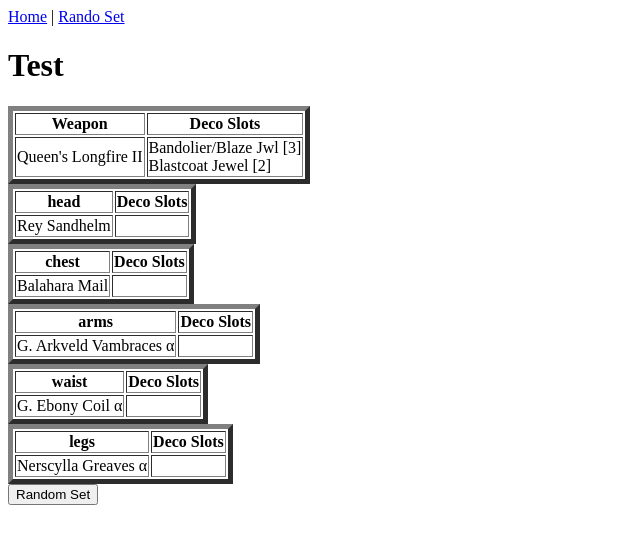
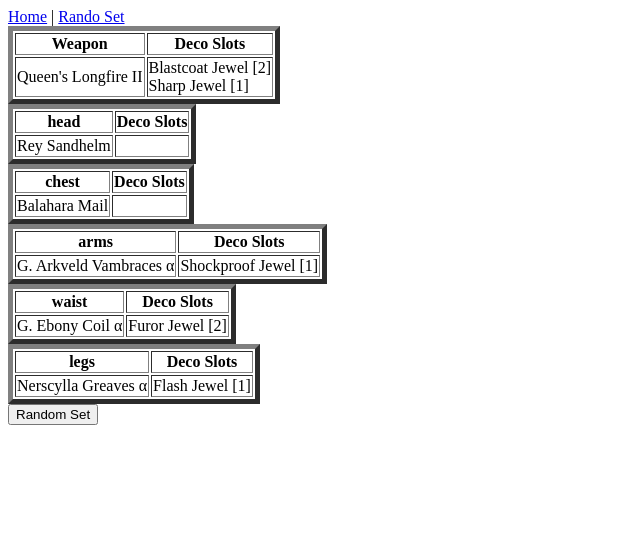
Before and after one commit to JuanReyna1/RandoSetHunter, a React (Vite) app: page /RandoSet in a window 1280 px wide. Shown: the top 544 px of the page, without its empty margins (0-640 px from the left). Built offline with nearby package versions, Linux system fonts and the light colour scheme.

Commit message:
Fixed a bug: Jewel pulled from same level array
The jewel level was determined from the slot level, instead of randomly choosing a jewel level 1-3, using the slot level as the max for the RNG

```diff
--- a/src/data/index.js
+++ b/src/data/index.js
@@ -57,8 +57,10 @@ const sortedDecos = {
     armor : sortedArmorDecos
 }
 
+
 export function randomDeco(type, level){
-    const chosenDecos = sortedDecos[type][level]
+    const trueLevel = Math.floor(Math.random() * level) + 1
+    const chosenDecos = sortedDecos[type][trueLevel]
     const length = chosenDecos.length
     const randomNum = Math.floor(Math.random() * length)
     return chosenDecos[randomNum]
--- a/src/data/weapons/index.js
+++ b/src/data/weapons/index.js
@@ -49,19 +49,25 @@ function transformWeapons(rawData) {
     }))
 }
 
-export function extractNamesByType(typeIn){
+function extractNamesByType(typeIn){
   return [...new Set(rawWeapons[typeIn].map(weapon => weapon.names.en))]
 }
 
 // Seperated types
-export const weaponData = Object.fromEntries(
+const weaponData = Object.fromEntries(
   Object.entries(rawWeapons).map(([type, data]) => [
     type,
     transformWeapons(data)
   ])
 )
 
-export const allWeapons = Object.values(weaponData)
+const allWeapons = Object.values(weaponData)
+
+const artianNames = "Angelbein, Chrono Gear, Tiltkreise, Varianza, Argenesis, Moteurvankel, Greifen, Omiltika, Diprielcha, Skyscraper, Animilater, Dimensius, Mundus Altus, Verdoloto, Ostrak Oblivion, Eternal Cusp, Promised Abyss, Wicked Regnum, Headsman's Hamus, Auguring Omen, Limbo Llor, Calamitous Angel, Trembling Hels, Aether Pike, Bound Admonition, Bethorned Agony, Onyx Choros, Kyrie Verd"
+
+export function isArtian(name){
+  return artianNames.includes(name) || name.includes('Artian')
+}
 
 export function randomWeapon(){
   const type = Math.floor(Math.random() * allWeapons.length)
--- a/src/pages/RandoSet.jsx
+++ b/src/pages/RandoSet.jsx
@@ -3,13 +3,13 @@ import ArmorStructure from "../components/armorStructure"
 import { useState, useEffect } from 'react'
 import Button from "../components/Button"
 import { randomPiece, randomDeco } from '../data/index'
-import { allWeapons, randomWeapon, weaponData } from '../data/weapons/index'
+import { randomWeapon, isArtian } from '../data/weapons/index'
 import WeaponStructure from "../components/weaponStructure"
 
 function RandoSet(){
 
     /**
-     * Initial random default set
+     * Initial random default set for initial render
      */
 
     const defaultSet = {
@@ -25,7 +25,10 @@ function RandoSet(){
 
     const defaultSlotted = {
         weaponSlotted : defaultSet.weapon?.slots?.map(level => randomDeco("weapon", level)) ?? [],
-        armorSlotted : []
+        armorSlotted : Object.entries(defaultSet.armor).reduce((acc, [key, piece]) => {
+                acc[key] = piece.slots.map(level => randomDeco('armor', level))
+                return acc
+            }, { head: [], chest: [], arms: [], waist: [], legs: [] })
     }
 
     /**
@@ -67,7 +70,6 @@ function RandoSet(){
 
     return(
         <div id='RandoSet'>
-            <h1>Test</h1>
             <WeaponStructure weapon={set.weapon} slotted={slotted.weaponSlotted} />
             <ArmorStructure armor={set.armor} slotted={slotted.armorSlotted} />
             <Button onClick={ () => randomSet() }/>
@@ -75,6 +77,7 @@ function RandoSet(){
                 useEffect(() => {
                     console.log(set)
                     console.log(slotted)
+                    console.log(isArtian(set.weapon.name))
                 }, [set, slotted])
             }
         </div>
```
